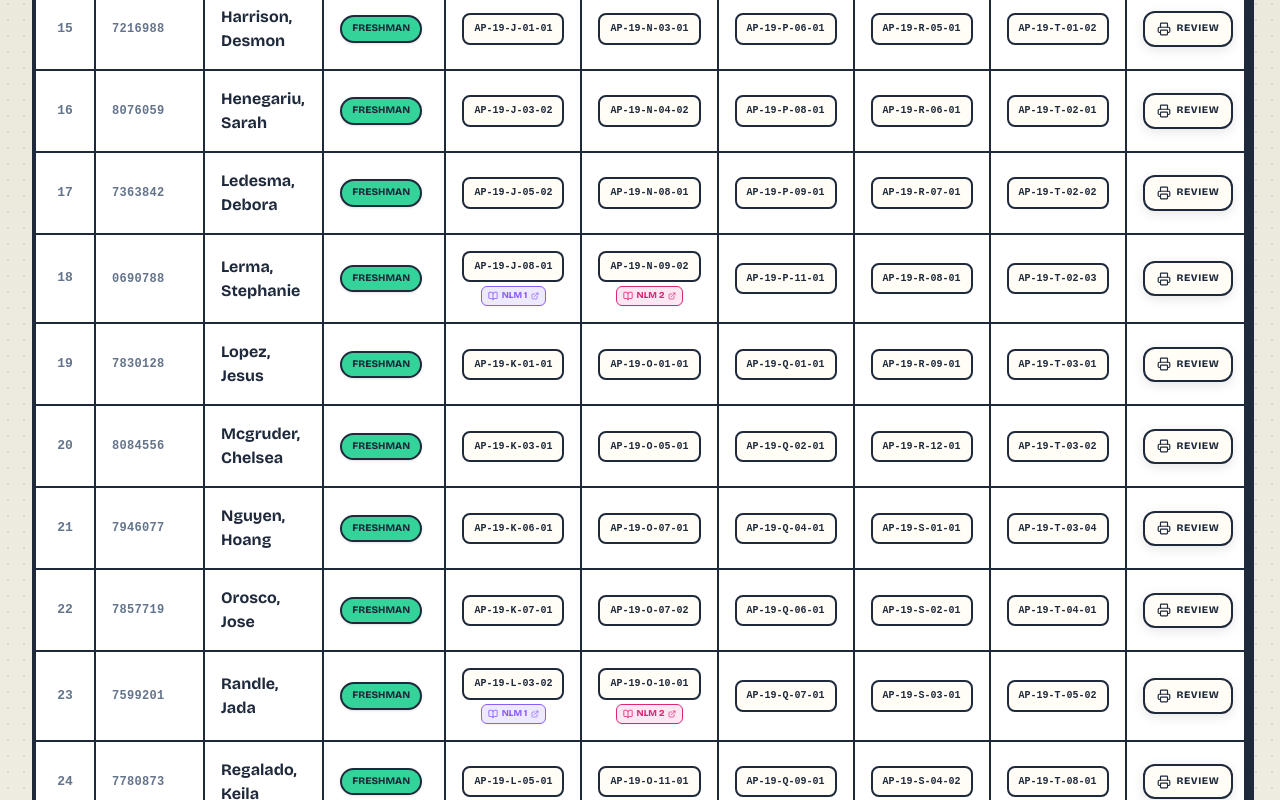
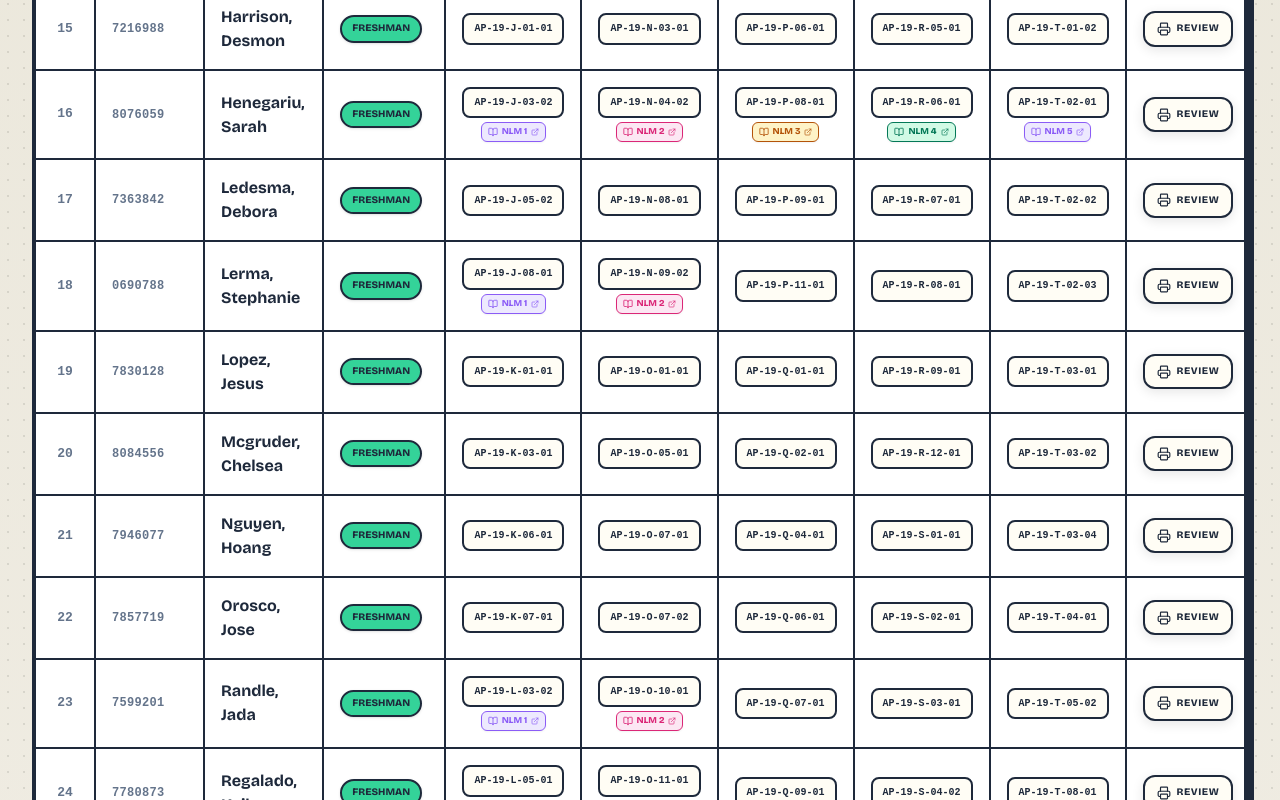
Before and after one commit to victogarcia4/ap2-notebook-lm-fall2026, a React (Vite) app: page / in a window 1280 px wide. Shown: the part 4260-5060 px from the top of the page. Built offline with nearby package versions, Linux system fonts and the light colour scheme; a web font is replaced by a local one.

Commit message:
feat: add student notebooks and update merge logic
Add new notebook entries for Sarah Henegariu and integrate them into the student roster. Update the roster merge logic to prioritize student-specific notebook links over defaults.

```diff
--- a/data/notebooks.json
+++ b/data/notebooks.json
@@ -64,5 +64,82 @@
     "topic": "Respiratory — CO2 Transport & Bicarbonate Buffer (AP-19-O-10-01)",
     "description": "Describe carbaminohemoglobin and bicarbonate buffer mechanisms transporting CO2 in plasma.",
     "createdAt": "2026-09-05"
+  },
+  {
+    "id": "notebook-henegariu-sarah-exam1",
+    "title": "Water-Soluble vs Lipid-Soluble Hormone Action NotebookLM (AP-19-J-03-02)",
+    "url": "https://notebook.google.com/notebook/f0728237-7785-4f8b-9cc1-4c7490e2a0f2",
+    "author": "Henegariu, Sarah",
+    "role": "student",
+    "examId": "exam1",
+    "topic": "Endocrine — Hormone Action Mechanisms (AP-19-J-03-02)",
+    "description": "Describe mechanisms of action of water-soluble vs lipid-soluble hormones.",
+    "createdAt": "2026-09-06"
+  },
+  {
+    "id": "notebook-henegariu-sarah-exam2",
+    "title": "Innate Immunity & Inflammation Mechanisms NotebookLM (AP-19-N-04-02)",
+    "url": "https://notebook.google.com/notebook/f61f476e-50ae-4ba7-88a0-6d0d588959fc",
+    "author": "Henegariu, Sarah",
+    "role": "student",
+    "examId": "exam2",
+    "topic": "Immunity — Phagocytosis, NK Surveillance & Inflammation (AP-19-N-04-02)",
+    "description": "Describe mechanisms of phagocytosis, NK cell surveillance, fever induction, and chemical inflammation.",
+    "createdAt": "2026-09-06"
+  },
+  {
+    "id": "notebook-henegariu-sarah-exam3",
+    "title": "Accessory Biliary Pipeline & Liver Lobule Flow NotebookLM (AP-19-P-08-01)",
+    "url": "https://notebook.google.com/notebook/f0d6337d-8730-4dc7-b69d-75279e228858",
+    "author": "Henegariu, Sarah",
+    "role": "student",
+    "examId": "exam3",
+    "topic": "Digestive — Accessory Biliary Pipeline & Pancreatic Enzymes (AP-19-P-08-01)",
+    "description": "Explain the accessory biliary pipeline: liver lobule flow, gallbladder storage, and pancreatic enzymes.",
+    "createdAt": "2026-09-06"
+  },
+  {
+    "id": "notebook-henegariu-sarah-exam4",
+    "title": "Renal Filtration, Reabsorption & Secretion NotebookLM (AP-19-R-06-01)",
+    "url": "https://notebook.google.com/notebook/abb95f7d-895b-4297-bc86-b4d4711f7c4b",
+    "author": "Henegariu, Sarah",
+    "role": "student",
+    "examId": "exam4",
+    "topic": "Urinary — Glomerular Filtration & Tubular Mechanisms (AP-19-R-06-01)",
+    "description": "Define renal mechanisms: glomerular filtration, tubular reabsorption, and active secretion.",
+    "createdAt": "2026-09-06"
+  },
+  {
+    "id": "notebook-henegariu-sarah-exam5",
+    "title": "Female Reproductive Anatomy & Endometrium NotebookLM (AP-19-T-02-01)",
+    "url": "https://notebook.google.com/notebook/b9c0cbe4-e3c0-4919-9bd9-5bc069981465",
+    "author": "Henegariu, Sarah",
+    "role": "student",
+    "examId": "exam5",
+    "topic": "Reproduction — Ovaries, Uterus & Endometrium (AP-19-T-02-01)",
+    "description": "Describe ovaries, uterine tube, uterus structure, and histological layers of endometrium.",
+    "createdAt": "2026-09-06"
+  },
+  {
+    "id": "notebook-regalado-keila-exam1",
+    "title": "Cardiac Conduction System & Pacemaking NotebookLM (AP-19-L-05-01)",
+    "url": "https://notebook.google.com/notebook/9df95331-507a-4314-a0c3-a3c7ba62eeca",
+    "author": "Regalado, Keila",
+    "role": "student",
+    "examId": "exam1",
+    "topic": "Cardio: Heart — Intrinsic Conduction System & Pacemaking (AP-19-L-05-01)",
+    "description": "Identify components of the intrinsic cardiac conduction system and relate them to pacemaking.",
+    "createdAt": "2026-09-06"
+  },
+  {
+    "id": "notebook-regalado-keila-exam2",
+    "title": "Chemoreceptor Controls & Alveolar Ventilation NotebookLM (AP-19-O-11-01)",
+    "url": "https://notebook.google.com/notebook/ad80631f-7314-4927-aeef-400bcf429847",
+    "author": "Regalado, Keila",
+    "role": "student",
+    "examId": "exam2",
+    "topic": "Respiratory — Chemoreceptor Regulation of Ventilation (AP-19-O-11-01)",
+    "description": "Examine central/peripheral chemoreceptor controls regulating rate & depth of alveolar ventilation.",
+    "createdAt": "2026-09-06"
   }
 ]
--- a/src/App.tsx
+++ b/src/App.tsx
@@ -49,7 +49,7 @@ export default function App() {
           if (defaultMatch?.notebookLinks) {
             return {
               ...student,
-              notebookLinks: { ...defaultMatch.notebookLinks, ...student.notebookLinks }
+              notebookLinks: { ...student.notebookLinks, ...defaultMatch.notebookLinks }
             };
           }
           return student;
--- a/src/data/students.ts
+++ b/src/data/students.ts
@@ -26,7 +26,21 @@ export const defaultStudents: Student[] = [
   { id: "7859714", name: "Flores Torres, William", gradeBasis: "Graded", units: "4.00", plan: "Associate Degree - Associate of Science (AS)", level: "Freshman" },
   { id: "7881034", name: "Grant, Kmirrah", gradeBasis: "Graded", units: "4.00", plan: "Associate Degree - Associate of Science (AS)", level: "Freshman" },
   { id: "7216988", name: "Harrison, Desmon", gradeBasis: "Graded", units: "4.00", plan: "Associate Degree - Associate of Science (AS)", level: "Freshman" },
-  { id: "8076059", name: "Henegariu, Sarah", gradeBasis: "Graded", units: "4.00", plan: "Associate Degree - Associate of Science (AS)", level: "Freshman" },
+  {
+    id: "8076059",
+    name: "Henegariu, Sarah",
+    gradeBasis: "Graded",
+    units: "4.00",
+    plan: "Associate Degree - Associate of Science (AS)",
+    level: "Freshman",
+    notebookLinks: {
+      exam1: "https://notebook.google.com/notebook/f0728237-7785-4f8b-9cc1-4c7490e2a0f2",
+      exam2: "https://notebook.google.com/notebook/f61f476e-50ae-4ba7-88a0-6d0d588959fc",
+      exam3: "https://notebook.google.com/notebook/f0d6337d-8730-4dc7-b69d-75279e228858",
+      exam4: "https://notebook.google.com/notebook/abb95f7d-895b-4297-bc86-b4d4711f7c4b",
+      exam5: "https://notebook.google.com/notebook/b9c0cbe4-e3c0-4919-9bd9-5bc069981465"
+    }
+  },
   { id: "7363842", name: "Ledesma, Debora", gradeBasis: "Graded", units: "4.00", plan: "Associate Degree - Associate of Science (AS)", level: "Freshman" },
   {
     id: "0690788",
@@ -56,7 +70,18 @@ export const defaultStudents: Student[] = [
       exam2: "https://notebook.google.com/notebook/c412d07e-d67a-4629-9841-53a9a55bb2a3"
     }
   },
-  { id: "7780873", name: "Regalado, Keila", gradeBasis: "Graded", units: "4.00", plan: "Associate Degree - Associate of Science (AS)", level: "Freshman" },
+  {
+    id: "7780873",
+    name: "Regalado, Keila",
+    gradeBasis: "Graded",
+    units: "4.00",
+    plan: "Associate Degree - Associate of Science (AS)",
+    level: "Freshman",
+    notebookLinks: {
+      exam1: "https://notebook.google.com/notebook/9df95331-507a-4314-a0c3-a3c7ba62eeca",
+      exam2: "https://notebook.google.com/notebook/ad80631f-7314-4927-aeef-400bcf429847"
+    }
+  },
   {
     id: "7889050",
     name: "Sallam, Noor",
```
